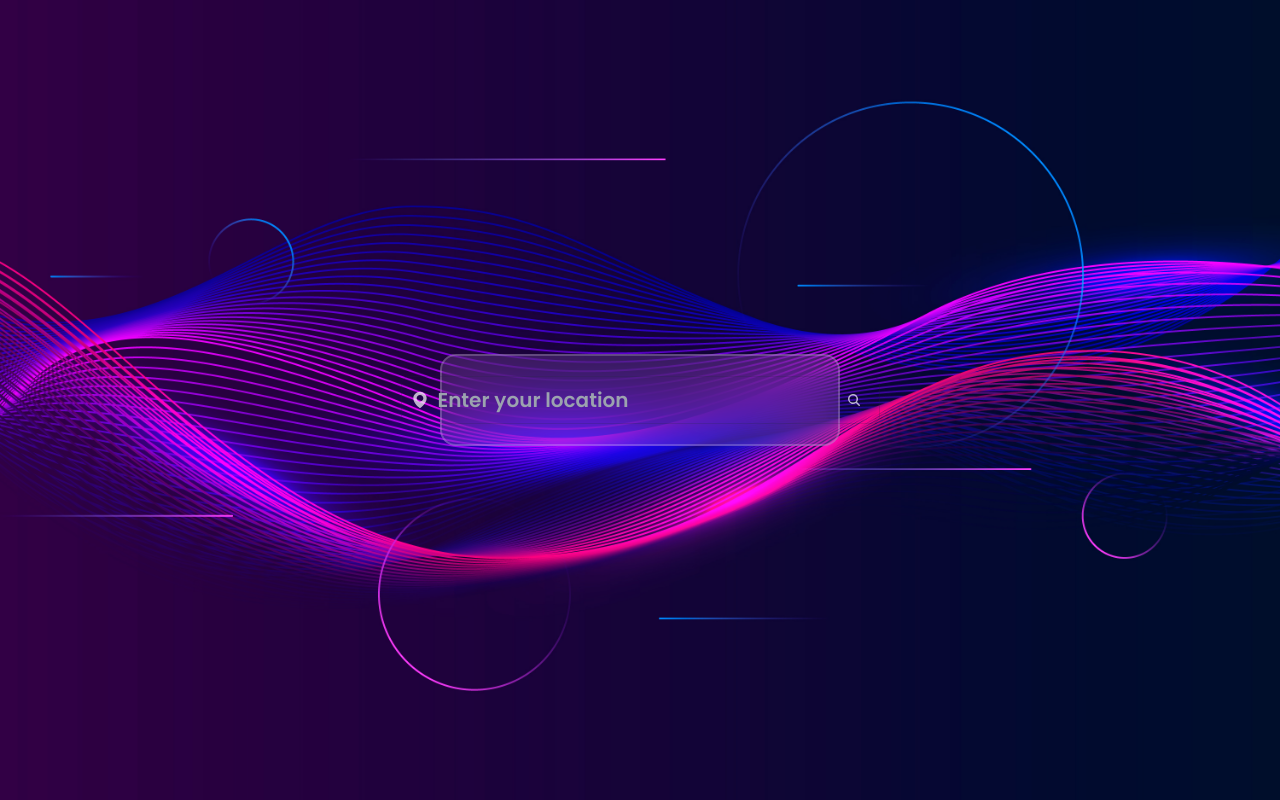
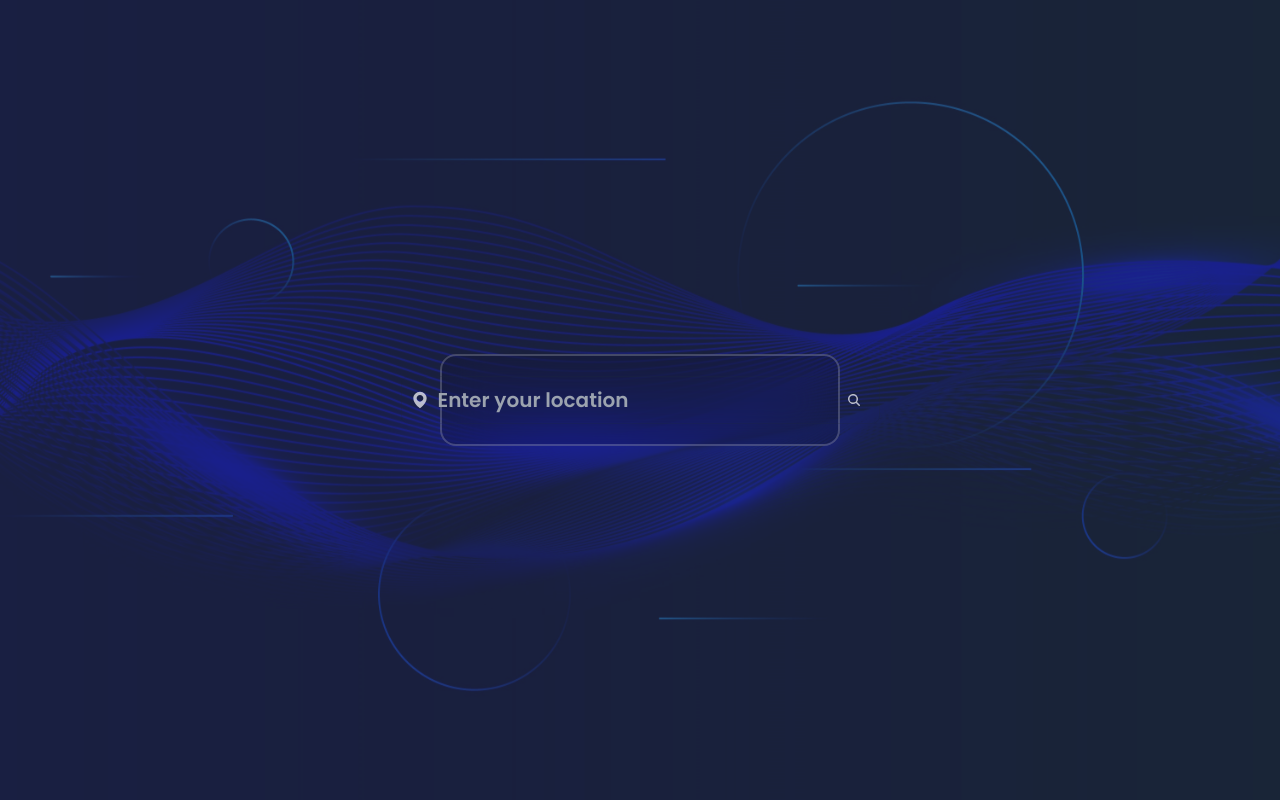
Before and after one commit to amora7741/NextWeatherApp, a Next.js app: page / in a window 1280 px wide. Built offline with nearby package versions, Linux system fonts and the light colour scheme.

Commit message:
Add loading dots when searching

```diff
--- a/src/app/DataContext.js
+++ b/src/app/DataContext.js
@@ -6,6 +6,7 @@ export const DataContext = createContext(null);
 
 export const DataProvider = ({ children }) => {
   const [location, setLocation] = useState('');
+  const [loading, setLoading] = useState(false);
   const [weatherData, setWeatherData] = useState(null);
 
   const getWeatherData = async (qry) => {
@@ -35,6 +36,8 @@ export const DataProvider = ({ children }) => {
         getWeatherData,
         weatherData,
         setWeatherData,
+        setLoading,
+        loading,
       }}
     >
       {children}
--- a/src/app/page.jsx
+++ b/src/app/page.jsx
@@ -3,10 +3,13 @@ import WeatherCard from '@/components/WeatherCard';
 export default async function Home() {
   return (
     <main
-      className='min-h-screen flex flex-col items-center justify-center bg-center bg-cover'
+      className='hero min-h-screen'
       style={{ backgroundImage: 'url(/background.jpg)' }}
     >
-      <WeatherCard />
+      <div className='hero-overlay bg-opacity-60'></div>
+      <div className='hero-content text-center text-neutral-content'>
+        <WeatherCard />
+      </div>
     </main>
   );
 }
--- a/src/components/SearchBar.jsx
+++ b/src/components/SearchBar.jsx
@@ -4,13 +4,14 @@ import { useContext } from 'react';
 import { DataContext } from '@/app/DataContext';
 
 const SearchBar = () => {
-  const { location, setLocation, setWeatherData, getWeatherData } =
+  const { location, setLocation, setWeatherData, getWeatherData, setLoading } =
     useContext(DataContext);
 
   const handleSubmit = async (event) => {
     event.preventDefault();
 
     try {
+      setLoading(true);
       const weather = await getWeatherData(location);
 
       if (weather.error && weather.error.code === 1006) {
@@ -21,6 +22,8 @@ const SearchBar = () => {
     } catch (error) {
       setWeatherData(null);
       console.error('An error occurred while fetching weather data:', error);
+    } finally {
+      setLoading(false);
     }
   };
 
--- a/src/components/WeatherCard.jsx
+++ b/src/components/WeatherCard.jsx
@@ -9,15 +9,16 @@ import WindSpeedIcon from './WindSpeedIcon';
 import ExtraInfoDisplay from './ExtraInfoDisplay';
 
 const WeatherCard = () => {
-  const { weatherData } = useContext(DataContext);
+  const { weatherData, loading } = useContext(DataContext);
 
   useEffect(() => {
     console.log(weatherData);
   }, [weatherData]);
 
   return (
-    <div className='w-[400px] flex flex-col gap-6 items-center justify-center text-white text-center bg-white/[.1] backdrop-blur-xl border-2 border-white/20 rounded-2xl p-5 transition-[height]'>
+    <div className='w-[400px] flex flex-col gap-6 items-center justify-center text-white text-center bg-black/[.1] backdrop-blur-xl border-2 border-white/20 rounded-2xl p-5 transition-[height]'>
       <SearchBar />
+      {loading && <span className='loading loading-dots loading-lg'></span>}
       {weatherData === 'DNE' ? (
         <>
           <Image
```
Also changed, not shown: public/background.jpg.
